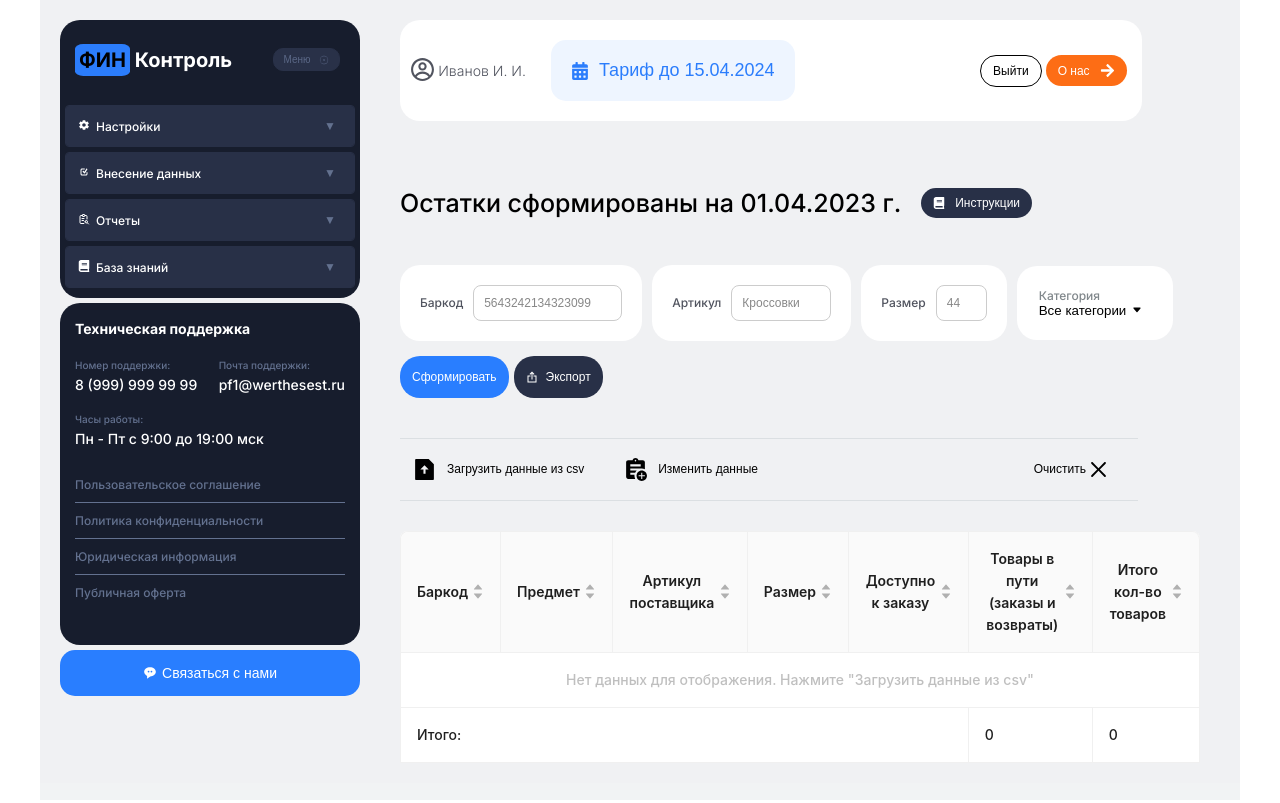
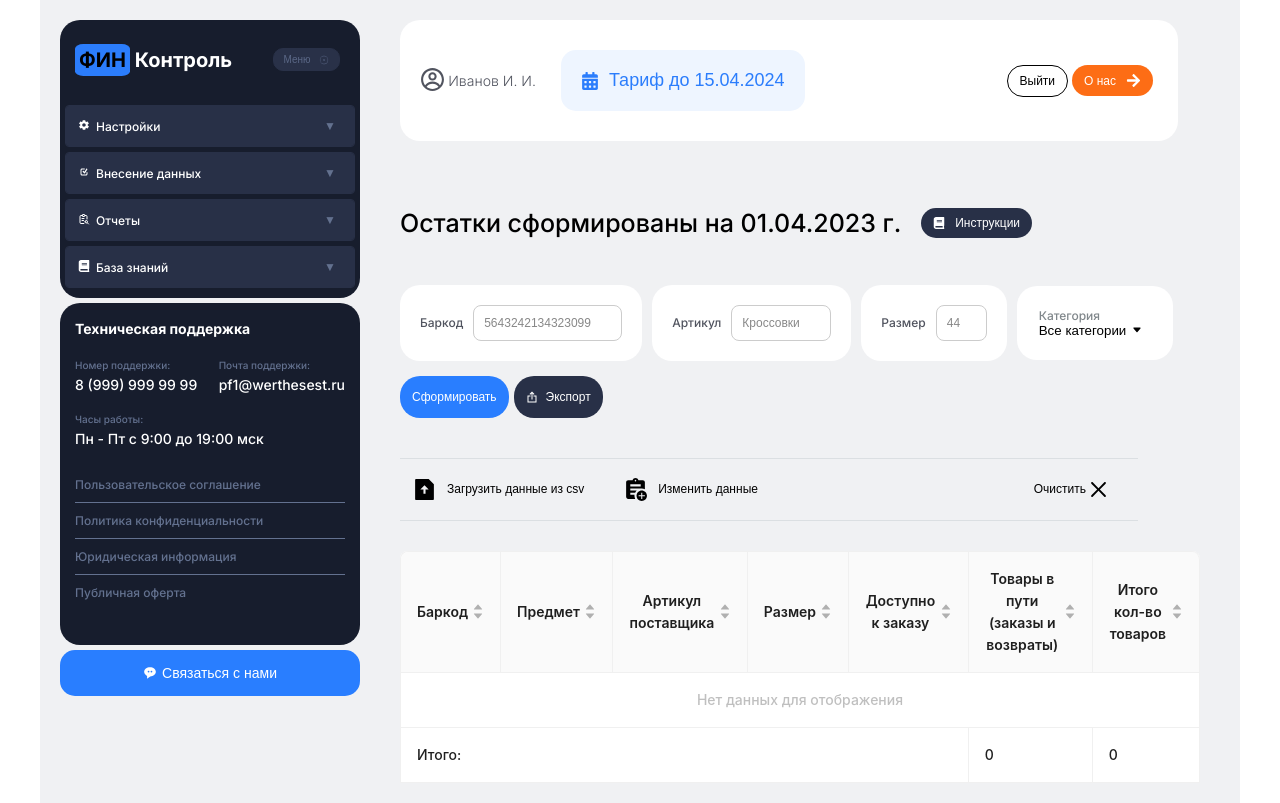
Before and after one commit to Alexander777kr/test-assignment-01, a React (Vite) app: page / in a window 1280 px wide. Built offline with nearby package versions, Linux system fonts and the light colour scheme.

Commit message:
change table title, change validation message, fix profile width

```diff
--- a/src/components/client/client-heading/ClientHeading.module.css
+++ b/src/components/client/client-heading/ClientHeading.module.css
@@ -1,11 +1,11 @@
 .clientHeading {
-  width: 88%;
+  width: 90%;
   display: flex;
   justify-content: space-between;
   align-items: center;
   align-content: stretch;
   flex-wrap: wrap;
-  padding: 10px;
+  padding: 20px;
 }
 
 .profileAvatar {
--- a/src/components/table/table-body/TableBody.tsx
+++ b/src/components/table/table-body/TableBody.tsx
@@ -95,9 +95,6 @@ const EditableCell = ({
             },
             {
               validator: (_, value) => {
-                if (!value) {
-                  return Promise.reject('Это поле обязательно');
-                }
                 const numberValue = Number(value);
                 if (
                   Number.isInteger(numberValue) &&
@@ -260,8 +257,7 @@ const TableBody = ({
         columns={columns as any}
         pagination={false}
         locale={{
-          emptyText:
-            'Нет данных для отображения. Нажмите "Загрузить данные из csv"',
+          emptyText: 'Нет данных для отображения',
           triggerAsc: 'Сортировать по возрастанию',
           triggerDesc: 'Сортировать по убыванию',
           cancelSort: 'Отмена сортировки',
```
